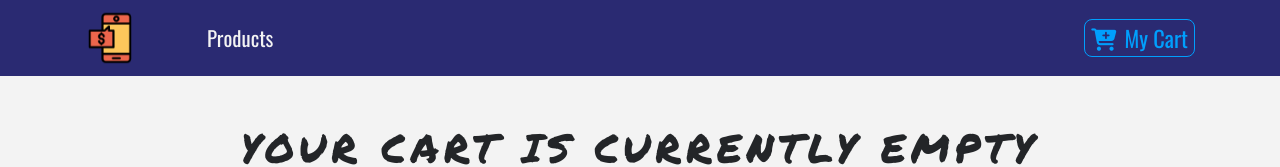
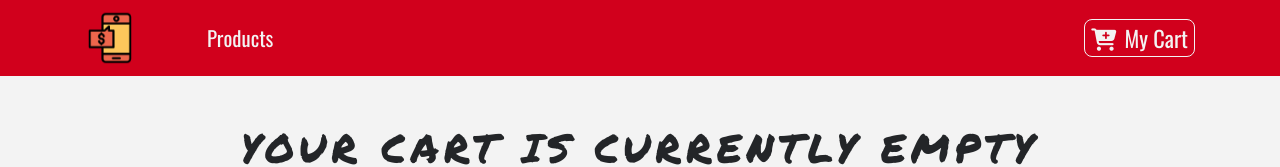
Before and after one commit to djdalino/react-phone-outlet, a React (Create React App) app: page /cart in a window 1280 px wide. Shown: the top 167 px of the page. Built offline with nearby package versions, Linux system fonts and the light colour scheme.

Commit message:
change color

```diff
--- a/src/App.css
+++ b/src/App.css
@@ -1,4 +1,12 @@
 :root {
+  --mainGray: #c0c0c0;
+  --bloodOrange: #d1001c;
+  --lightOrange: #ffd7b5;
+  --mainGreen: #2c493f;
+  --mainOrange: #f6653c;
+  --mainViolet: #cf5fd7;
+  --secondBlue: #005aff;
+  --thirdBlue: #1974d2;
   --mainBlue: #2a2a72;
   --lightBlue: #009ffd;
   --mainWhite: #f3f3f3;
@@ -31,6 +39,9 @@ body {
 }
 .bg-darkblue {
   background: var(--mainBlue);
+}
+.text-dark {
+  color: var(--mainDark) !important;
 }
 
 .btn-black {
@@ -144,7 +155,7 @@ body {
 }
 
 .bg-black-80 {
-  background-color: rgba(42, 42, 114, 0.5);
+  background-color: var(--bloodOrange);
 }
 
 .bg-black {
--- a/src/components/Footer.jsx
+++ b/src/components/Footer.jsx
@@ -4,9 +4,9 @@ class Footer extends Component {
   render() {
     return (
       <footer
-        style={{
-          backgroundImage: `url(https://media.giphy.com/media/hMyn7PchAvgS4/source.gif)`,
-        }}
+        // style={{
+        //   backgroundImage: `url(https://media.giphy.com/media/hMyn7PchAvgS4/source.gif)`,
+        // }}
         className="tc-l bg-center cover bg-black mt-5"
       >
         <div className="w-100 ph3 pv5 bg-black-80">
--- a/src/components/Navbar.jsx
+++ b/src/components/Navbar.jsx
@@ -2,11 +2,11 @@ import React, { Component } from "react";
 import { Link } from "react-router-dom";
 import logo from "../mobile.png";
 //import styled from "styled-components";
-import { ButtonContainer, NavWrapper } from "./StyledComponent";
+import { MyCartButton, NavWrapper } from "./StyledComponent";
 class Navbar extends Component {
   render() {
     return (
-      <NavWrapper className="navbar navbar-expand-md navbar-expand-sm navbar-dark px-sm-5">
+      <NavWrapper className="navbar navbar-expand-md navbar-expand-sm navbar-light px-sm-5">
         <div className="container">
           {/*https://www.iconfinder.com/icons/1243689/call_phone_icon Creative
         Commons (Attribution 3.0 Unported);
@@ -21,18 +21,18 @@ class Navbar extends Component {
           </Link>
           <ul className="navbar-nav align-items-center">
             <li className="nav-item ml-5">
-              <Link to="/" className="nav-link">
+              <Link to="/" className="nav-link ">
                 Products
               </Link>
             </li>
           </ul>
           <Link to="/cart" className="ml-auto">
-            <ButtonContainer>
+            <MyCartButton>
               <span className="mr-2">
                 <i className="fas fa-cart-plus"></i>
               </span>
               my cart
-            </ButtonContainer>
+            </MyCartButton>
           </Link>
         </div>
       </NavWrapper>
--- a/src/components/StyledComponent.jsx
+++ b/src/components/StyledComponent.jsx
@@ -6,15 +6,34 @@ export const ButtonContainer = styled.button`
   background: transparent;
   border: 0.1rem solid var(--lightBlue);
   border-color: ${(props) =>
-    props.cart ? "var(--mainYellow)" : "var(--lightBlue)"};
-  color: ${(props) => (props.cart ? "var(--mainYellow)" : "var(--lightBlue)")};
+    props.cart ? "var(--bloodOrange)" : "var(--lightBlue)"};
+  color: ${(props) => (props.cart ? "var(--bloodOrange)" : "var(--lightBlue)")};
   border-radius: 0.5rem;
   cursor: pointer;
   transition: all 0.5s ease-in-out;
   &:hover {
     background: ${(props) =>
-      props.cart ? "var(--mainYellow)" : "var(--lightBlue)"};
-    color: var(--mainBlue);
+      props.cart ? "var(--bloodOrange)" : "var(--lightBlue)"};
+    color: var(--mainDark);
+  }
+  &:focus {
+    outline: none;
+  }
+`;
+
+export const MyCartButton = styled.button`
+  text-transform: capitalize;
+  font-size: 1.4rem;
+  background: transparent;
+  border: 0.1rem solid var(--mainWhite);
+  border-color: var(--mainWhite);
+  color: var(--mainWhite);
+  border-radius: 0.5rem;
+  cursor: pointer;
+  transition: all 0.5s ease-in-out;
+  &:hover {
+    background: var(--mainWhite);
+    color: var(--mainDark);
   }
   &:focus {
     outline: none;
@@ -22,7 +41,7 @@ export const ButtonContainer = styled.button`
 `;
 
 export const NavWrapper = styled.nav`
-  background: var(--mainBlue);
+  background: var(--bloodOrange);
   .nav-link {
     color: var(--mainWhite) !important;
     font-size: 1.3rem;
```
